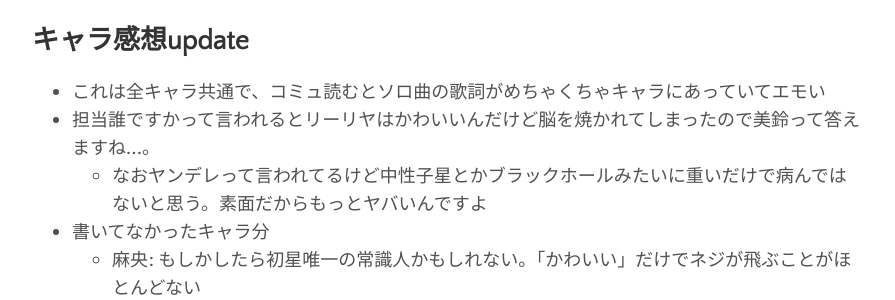
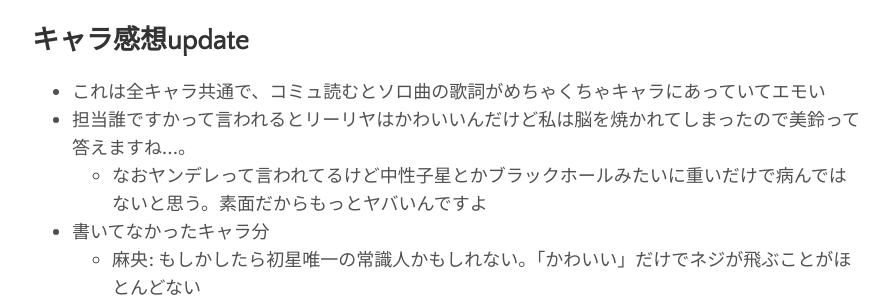
Before and after one commit to sylph01/sylph01.github.io, a Jekyll site: the page built from _posts/2025-05-30-gakumas-2weeks-in.md, in a window 1280 px wide and 900 px high, scrolled down 1940 px. Shown: the part 153-453 px from the top of the window, without its empty margins (192-1087 px from the left). Built offline with Jekyll 4.4.1, drawn with Linux system fonts in a browser that asks for light colours.

Commit message:
[gakumas-2weeks-in] minor edit

```diff
--- a/_posts/2025-05-30-gakumas-2weeks-in.md
+++ b/_posts/2025-05-30-gakumas-2weeks-in.md
@@ -37,7 +37,7 @@ category: ja
 ## キャラ感想update
 
 - これは全キャラ共通で、コミュ読むとソロ曲の歌詞がめちゃくちゃキャラにあっていてエモい
-- 担当誰ですかって言われるとリーリヤはかわいいんだけど脳を焼かれてしまったので美鈴って答えますね…。
+- 担当誰ですかって言われるとリーリヤはかわいいんだけど私は脳を焼かれてしまったので美鈴って答えますね…。
   - なおヤンデレって言われてるけど中性子星とかブラックホールみたいに重いだけで病んではないと思う。素面だからもっとヤバいんですよ
 - 書いてなかったキャラ分
   - 麻央: もしかしたら初星唯一の常識人かもしれない。「かわいい」だけでネジが飛ぶことがほとんどない
```
